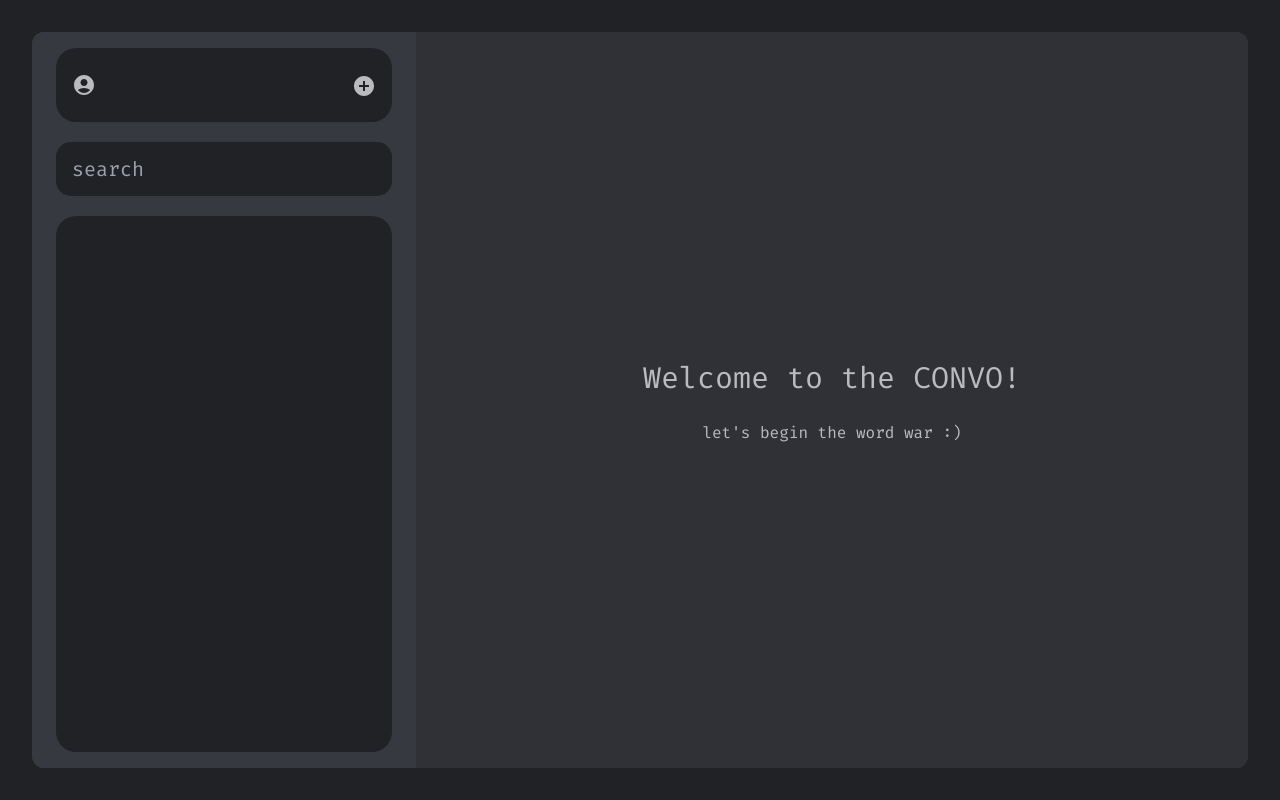
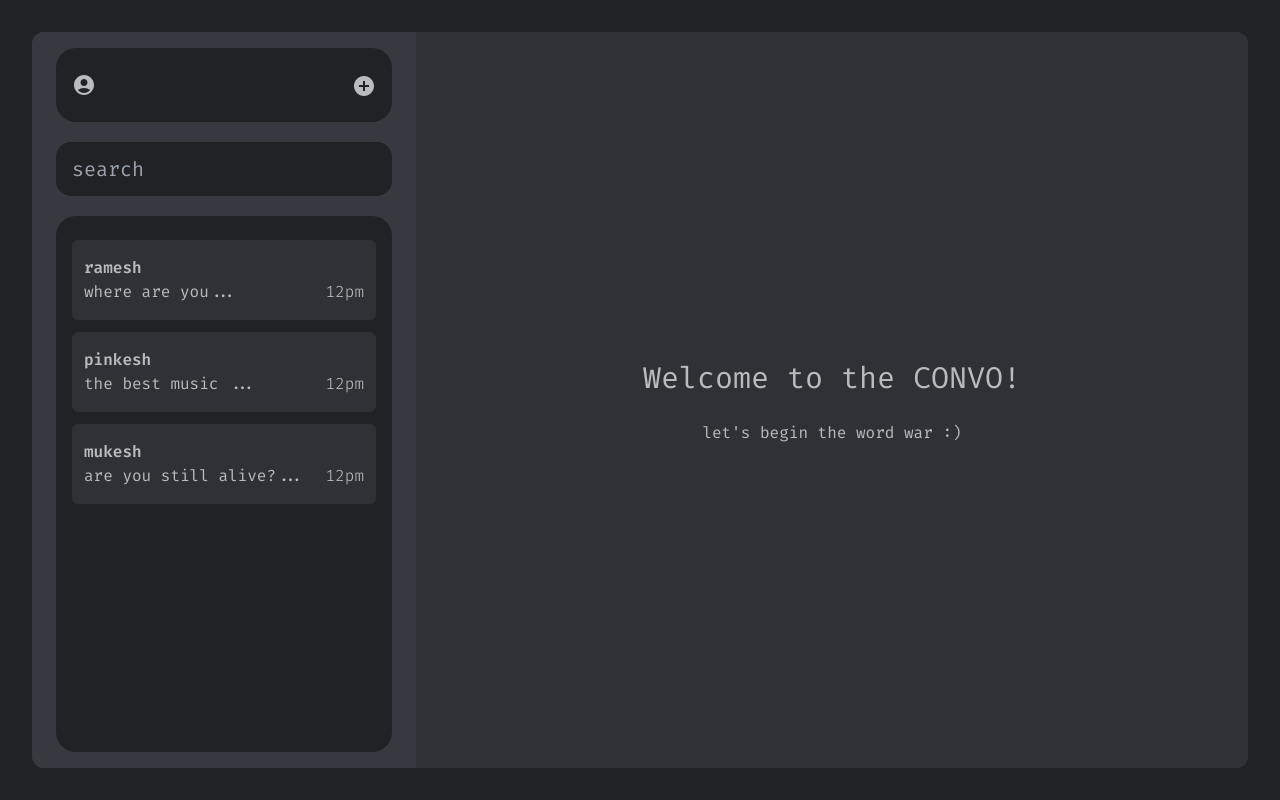
Before and after one commit to narukaz/Chat-app, a React (Vite) app in the folder frontend/: page /home in a window 1280 px wide. Built offline with nearby package versions, Linux system fonts and the light colour scheme.

Commit message:
my new cahnges

```diff
--- /dev/null
+++ b/frontend/src/components/context/data/DataContextProvider.jsx
@@ -0,0 +1,14 @@
+import React from "react";
+import DataContext from './dataContext'
+
+const DataContextProvider =({children})=>{
+        return (
+
+            <DataContext.Provider value={{data, setData}}>
+            {children}
+            </DataContext.Provider>
+
+        )
+};
+
+export default DataContextProvider;
--- /dev/null
+++ b/frontend/src/components/context/data/dataContext.js
@@ -0,0 +1,5 @@
+import React,{createContext} from "react";
+
+const DataContext = createContext();
+
+export default DataContext
--- a/frontend/src/components/sidebar/Sidebar.jsx
+++ b/frontend/src/components/sidebar/Sidebar.jsx
@@ -1,10 +1,23 @@
-import React from 'react'
+import React, { useState } from 'react'
 import AccountCircleIcon from '@mui/icons-material/AccountCircle';
 import AddCircleIcon from '@mui/icons-material/AddCircle';
 
 function Sidebar() {
 
-
+  const [conversations, setConversations]= useState([
+    {senderName: 'ramesh',
+     lastMessage: "where are you",
+     time: '12pm',
+    },
+    {senderName: 'pinkesh',
+      lastMessage: "the best music ",
+      time: '12pm',
+    },
+    {senderName: 'mukesh',
+      lastMessage: "are you still alive?",
+      time: '12pm',
+    }
+  ]);
 
 
   return (
@@ -15,7 +28,16 @@ function Sidebar() {
 
     </div>
     <div><input type="text" className='bg-tertiary-bg w-full py-3 px-4 rounded-[15px] font-fira text-[20px] text-text-secondary' placeholder='search'/></div>
-    <div className= 'bg-tertiary-bg flex-1 rounded-[20px] py-6 px-4'>
+    <div className= 'bg-tertiary-bg flex-1 rounded-[20px] py-6 px-4 flex flex-col gap-3'>
+      {conversations.map((item,index)=> {
+        return (
+          <div id={index} className='bg-secondary-bg py-4 px-3 rounded-md text-text-secondary flex flex-col cursor-pointer'>
+            <h1 className='font-fira font-semibold'>{item.senderName}</h1>
+            <div className='flex justify-between'><h3 className='font-fira font-normal'>{item.lastMessage.slice(0,30)+"..."}</h3>
+            <p className='font-fira font-thin self-end'>{item.time}</p></div>
+          </div>
+        )
+      })}
     </div>
     </div>
   )
```
